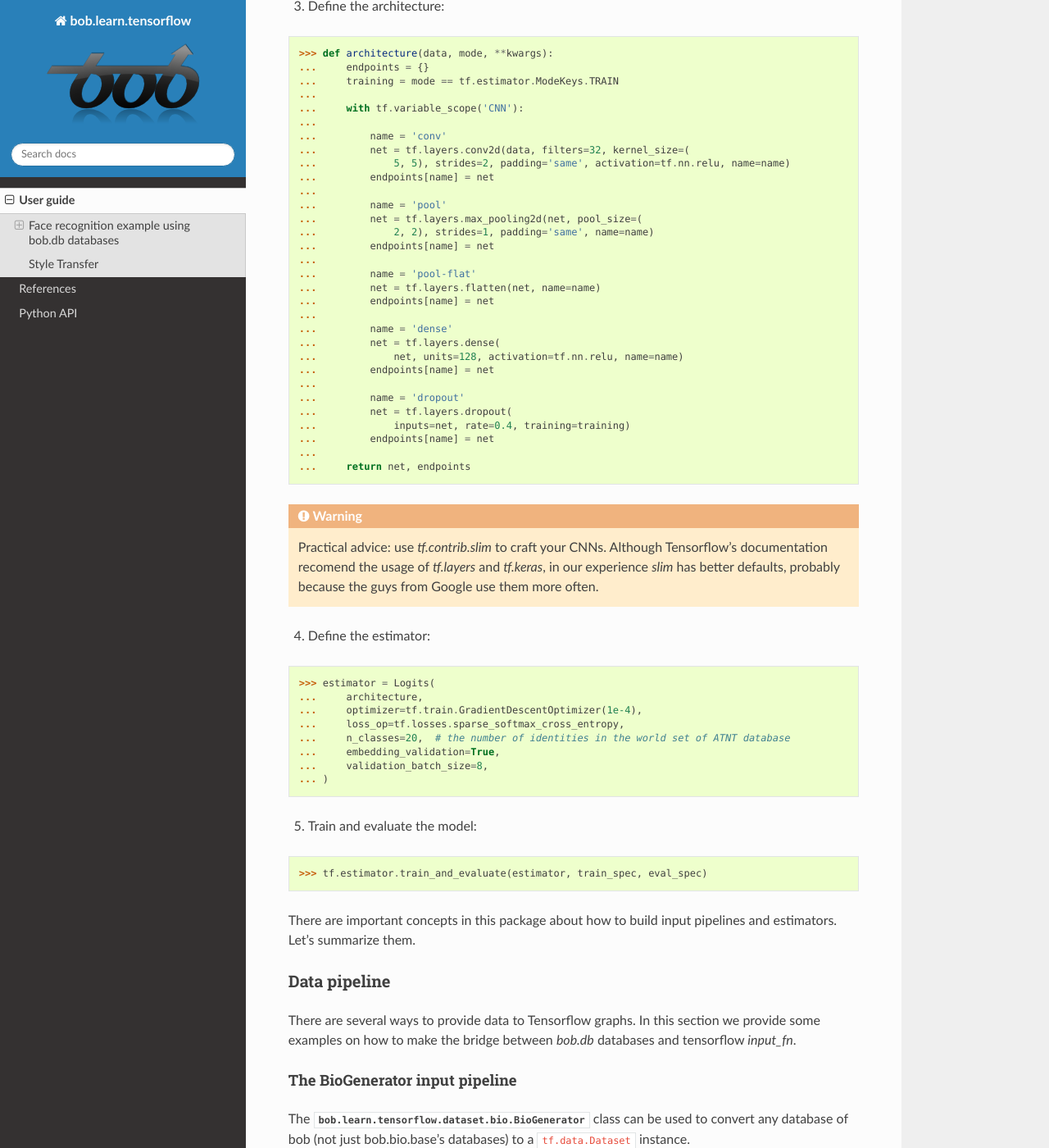
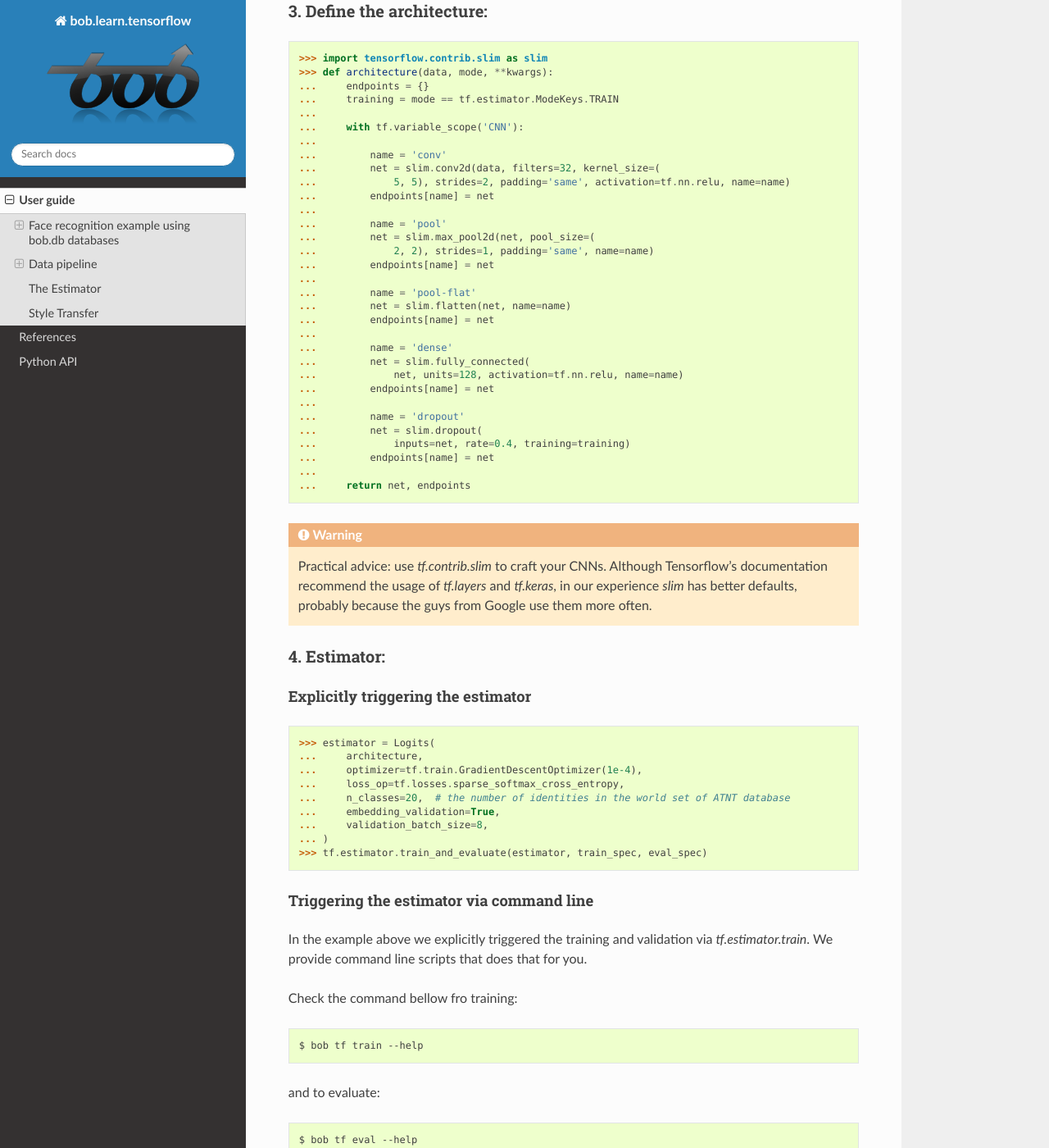
Before and after one commit to bioidiap/bob.learn.tensorflow, a Sphinx documentation site: the page built from doc/user_guide.rst, in a window 1280 px wide and 1400 px high, scrolled down 1919 px. Shown: the whole window at 82% size. Built offline with Sphinx 7.4.7 and the Read the Docs theme 2.0.0, drawn with Linux system fonts in a browser that asks for light colours; formulas are drawn with MathJax 3; the version number could not be read and is left out; some of the changed text lies outside the part shown.

Commit message:
[sphinx] Fixed warnings
[sphinx] Fixed warnings

```diff
--- a/doc/conf.py
+++ b/doc/conf.py
@@ -28,7 +28,7 @@
     extensions.append('sphinx.ext.pngmath')
 
 # Be picky about warnings
-nitpicky = False
+nitpicky = True
 keep_warnings = True
 
 # Ignores stuff we can't easily resolve on other project's sphinx manuals
--- a/doc/nitpick-exceptions.txt
+++ b/doc/nitpick-exceptions.txt
@@ -1 +1,3 @@
 py:class list
+py:exc ValueError
+py:class tensorflow.python.estimator.estimator.Estimator
--- a/doc/py_api.rst
+++ b/doc/py_api.rst
@@ -61,5 +61,6 @@
 .. automodule:: bob.learn.tensorflow.dataset.triplet_image
 .. automodule:: bob.learn.tensorflow.dataset.tfrecords
 .. automodule:: bob.learn.tensorflow.network
+.. automodule:: bob.learn.tensorflow.network.SimpleCNN
 .. automodule:: bob.learn.tensorflow.utils
 .. automodule:: bob.learn.tensorflow.utils.util
--- a/doc/user_guide.rst
+++ b/doc/user_guide.rst
@@ -10,7 +10,7 @@
 following pages:
 
 * https://www.tensorflow.org/get_started
-* https://www.tensorflow.org/programmers_guide
+* https://www.tensorflow.org/guide/
 * https://www.tensorflow.org/programmers_guide/estimators
 * https://www.tensorflow.org/programmers_guide/datasets
 
@@ -27,6 +27,7 @@
 (CNN) for recognizing faces from the ATNT database.
 
 1. Let's do some imports:
+*************************
 
 .. doctest::
 
@@ -37,6 +38,7 @@
     >>> import tensorflow as tf
 
 2. Define the inputs:
+*********************
 
 .. _input_fn:
 
@@ -107,9 +109,11 @@
     >>> eval_spec = tf.estimator.EvalSpec(input_fn=eval_input_fn)
 
 3. Define the architecture:
+***************************
 
 .. doctest::
 
+    >>> import tensorflow.contrib.slim as slim
     >>> def architecture(data, mode, **kwargs):
     ...     endpoints = {}
     ...     training = mode == tf.estimator.ModeKeys.TRAIN
@@ -117,26 +121,26 @@
     ...     with tf.variable_scope('CNN'):
     ...
     ...         name = 'conv'
-    ...         net = tf.layers.conv2d(data, filters=32, kernel_size=(
+    ...         net = slim.conv2d(data, filters=32, kernel_size=(
     ...             5, 5), strides=2, padding='same', activation=tf.nn.relu, name=name)
     ...         endpoints[name] = net
     ...
     ...         name = 'pool'
-    ...         net = tf.layers.max_pooling2d(net, pool_size=(
+    ...         net = slim.max_pool2d(net, pool_size=(
     ...             2, 2), strides=1, padding='same', name=name)
     ...         endpoints[name] = net
     ...
     ...         name = 'pool-flat'
-    ...         net = tf.layers.flatten(net, name=name)
+    ...         net = slim.flatten(net, name=name)
     ...         endpoints[name] = net
     ...
     ...         name = 'dense'
-    ...         net = tf.layers.dense(
+    ...         net = slim.fully_connected(
     ...             net, units=128, activation=tf.nn.relu, name=name)
     ...         endpoints[name] = net
     ...
     ...         name = 'dropout'
-    ...         net = tf.layers.dropout(
+    ...         net = slim.dropout(
     ...             inputs=net, rate=0.4, training=training)
     ...         endpoints[name] = net
     ...
@@ -146,10 +150,14 @@
 .. warning ::
 
  Practical advice: use `tf.contrib.slim` to craft your CNNs.
- Although Tensorflow's documentation recomend the usage of `tf.layers` and `tf.keras`, in our experience `slim` has better defaults, probably because the guys from Google use them more often.
+ Although Tensorflow's documentation recommend the usage of `tf.layers` and `tf.keras`, in our experience `slim` has better defaults, probably because the guys from Google use them more often.
 
 
-4. Define the estimator:
+4. Estimator:
+************************
+
+Explicitly triggering the estimator
+...................................
 
 .. doctest::
 
@@ -161,20 +169,27 @@
     ...     embedding_validation=True,
     ...     validation_batch_size=8,
     ... )  # doctest: +SKIP
-
-5. Train and evaluate the model:
-
-.. doctest::
-
     >>> tf.estimator.train_and_evaluate(estimator, train_spec, eval_spec)  # doctest: +SKIP
 
 
-There are important concepts in this package about how to build input pipelines
-and estimators. Let's summarize them.
+
+Triggering the estimator via command line
+..........................................
+
+In the example above we explicitly triggered the training and validation via `tf.estimator.train`.
+We provide command line scripts that does that for you.
+
+Check the command bellow fro training::
+
+ $ bob tf train --help
+
+and to evaluate::
+
+ $ bob tf eval --help
 
 
 Data pipeline
--------------
+=============
 
 There are several ways to provide data to Tensorflow graphs.
 In this section we provide some examples on how to make the bridge between `bob.db` databases
@@ -262,12 +277,9 @@
 
 
 The Estimator
--------------
+=============
 
-The estimators can also be customized using different architectures, loss
-functions, and optimizers.
-
-   In this package we have crafted 4 types of estimators.
+In this package we have crafted 4 types of estimators.
 
    - Logits: `Cross entropy loss <https://www.tensorflow.org/api_docs/python/tf/nn/softmax_cross_entropy_with_logits>`_ in the hot-encoded layer :py:class:`bob.learn.tensorflow.estimators.Logits`
    - LogitsCenterLoss: `Cross entropy loss <https://www.tensorflow.org/api_docs/python/tf/nn/softmax_cross_entropy_with_logits>`_ PLUS the `center loss <https://ydwen.github.io/papers/WenECCV16.pdf>`_ in the hot-encoded layer :py:class:`bob.learn.tensorflow.estimators.LogitsCenterLoss`
```
Also changed, not shown: other parts of doc/py_api.rst (+1 -1 lines), 4 other files.
